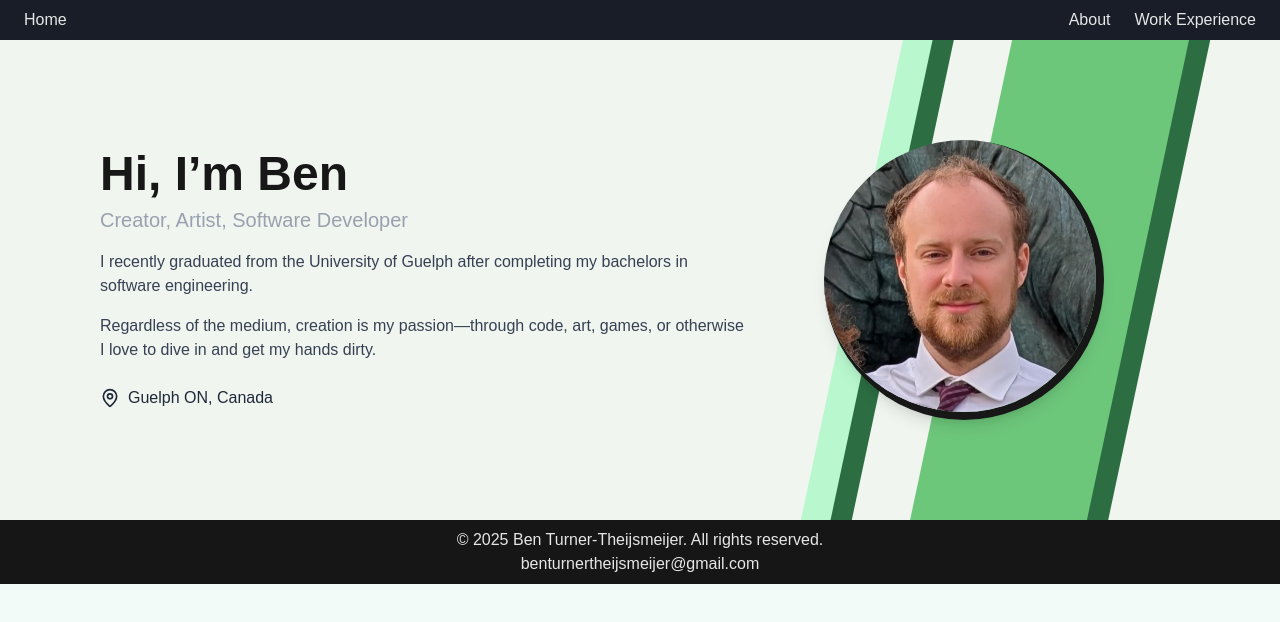
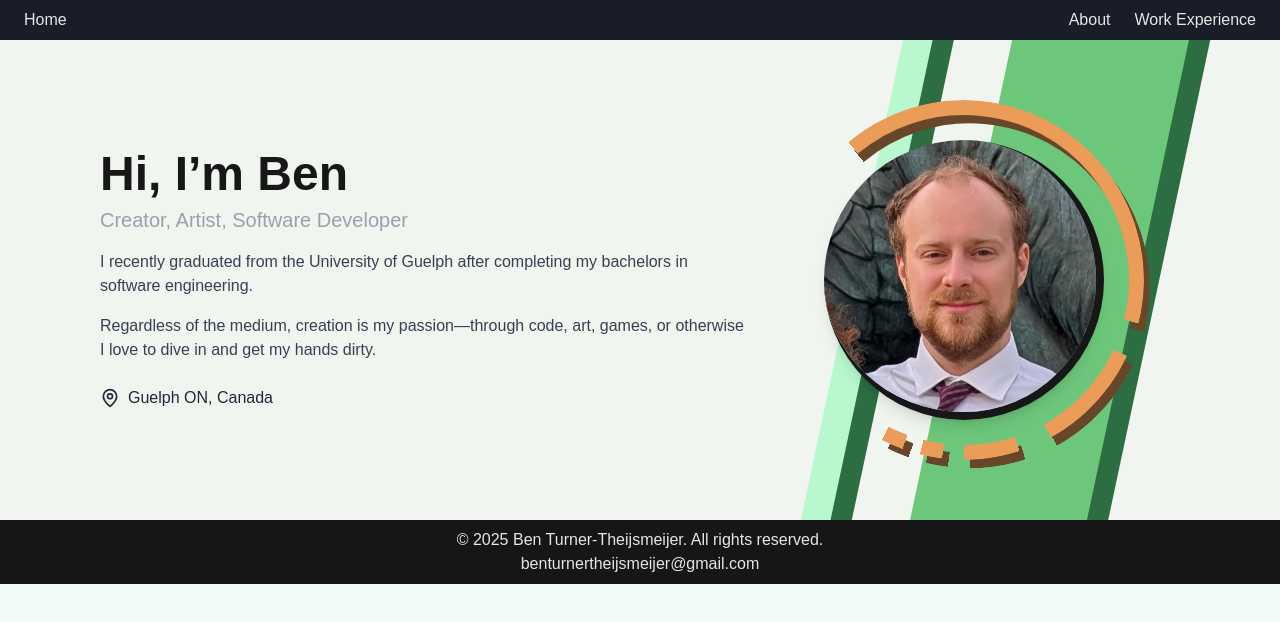
Before and after one commit to Ben-Turner-Theijsmeijer/Portfolio, a Next.js app: page /about in a window 1280 px wide. Shown: the top 622 px of the page. Built offline with nearby package versions, Linux system fonts and the light colour scheme.

Commit message:
added the circle part

```diff
--- a/app/about/page.tsx
+++ b/app/about/page.tsx
@@ -1,4 +1,5 @@
 import { MapPin } from "lucide-react";
+import { animate } from "motion";
 import * as motion from "motion/react-client"
 
 export default function AboutMe() {
@@ -26,8 +27,7 @@ export default function AboutMe() {
             <div className="md:w-2/5 flex justify-center mt-8 md:mt-0 relative">
                 {/* Stripe section */}
                 <div className="Stripe absolute inset-0 flex justify-center items-center">
-                    <motion.div
-                        className="absolute rotate-[260deg] md:rotate-[12deg] accent3 h-500 w-1/15 translate-y-[-3.5%] md:translate-y-[-18%]"
+                    <motion.div className="absolute rotate-[260deg] md:rotate-[12deg] accent-G3 h-500 w-1/15 translate-y-[-3.5%] md:translate-y-[-18%]"
                         variants={stripeVariants}
                         initial="hidden"
                         animate="visible"
@@ -38,8 +38,8 @@ export default function AboutMe() {
                             damping: 10,
                             delay: 0.2,
                         }} />
-                    <motion.div className="absolute rotate-[260deg] md:rotate-[12deg] accent1 h-500 w-1/15 translate-y-[-4%] md:translate-y-[-23%]"
-                    variants={stripeVariants}
+                    <motion.div className="absolute rotate-[260deg] md:rotate-[12deg] accent-G1 h-500 w-1/15 translate-y-[-4%] md:translate-y-[-23%]"
+                        variants={stripeVariants}
                         initial="hidden"
                         animate="visible"
                         transition={{
@@ -50,8 +50,8 @@ export default function AboutMe() {
                             delay: 0.2,
                         }} />
 
-                    <motion.div className="absolute rotate-[260deg] md:rotate-[12deg] accent3 h-500 w-2/5 translate-y-[2%] md:translate-y-[25%]"
-                    variants={stripeVariants}
+                    <motion.div className="absolute rotate-[260deg] md:rotate-[12deg] accent-G3 h-500 w-2/5 translate-y-[2%] md:translate-y-[25%]"
+                        variants={stripeVariants}
                         initial="hidden"
                         animate="visible"
                         transition={{
@@ -61,8 +61,8 @@ export default function AboutMe() {
                             damping: 10,
                             delay: 0.4,
                         }}  />
-                    <motion.div className="absolute rotate-[260deg] md:rotate-[12deg] accent2 h-500 w-2/5 translate-y-[1%] md:translate-y-[20%]"
-                    variants={stripeVariants}
+                    <motion.div className="absolute rotate-[260deg] md:rotate-[12deg] accent-G2 h-500 w-2/5 translate-y-[1%] md:translate-y-[20%]"
+                        variants={stripeVariants}
                         initial="hidden"
                         animate="visible"
                         transition={{
@@ -74,9 +74,28 @@ export default function AboutMe() {
                         }}  />
                 </div>
 
+                {/* Circle around portrait */}
+                <motion.div className="absolute inset-0 flex justify-center items-center"
+                    variants={circleVariant}
+                        initial="hidden"
+                        animate="visible"
+                        transition={{
+                            duration: 1,
+                        }}  >
+                        <div className="absolute size-90 rounded-full border-15 accent-O2 mask-conic-from-40% mask-conic-to-40% rotate-[-50deg] translate-y-[2%] translate-x-[2%]"/>
+                        <div className="absolute size-90 rounded-full border-15 accent-O1 mask-conic-from-40% mask-conic-to-40% rotate-[-50deg]"/>
+                        <div className="absolute size-90 rounded-full border-15 accent-O2 mask-conic-from-10% mask-conic-to-10% rotate-[105deg] translate-y-[2%] translate-x-[2%]"/>
+                        <div className="absolute size-90 rounded-full border-15 accent-O1 mask-conic-from-10% mask-conic-to-10% rotate-[105deg]"/>
+                        <div className="absolute size-90 rounded-full border-15 accent-O2 mask-conic-from-5% mask-conic-to-5% rotate-[152deg] translate-y-[2%] translate-x-[2%]"/>
+                        <div className="absolute size-90 rounded-full border-15 accent-O1 mask-conic-from-5% mask-conic-to-5% rotate-[152deg]"/>
+                        <div className="absolute size-90 rounded-full border-15 accent-O2 mask-conic-from-2% mask-conic-to-2% rotate-[177deg] translate-y-[2%] translate-x-[2%]"/>
+                        <div className="absolute size-90 rounded-full border-15 accent-O1 mask-conic-from-2% mask-conic-to-2% rotate-[177deg]"/>
+                        <div className="absolute size-90 rounded-full border-15 accent-O2 mask-conic-from-2% mask-conic-to-2% rotate-[190deg] translate-y-[2%] translate-x-[2%]"/>
+                        <div className="absolute size-90 rounded-full border-15 accent-O1 mask-conic-from-2% mask-conic-to-2% rotate-[190deg]"/>
+                </motion.div>
 
                 {/* Portrait Section */}
-                <div className="relative w-60 h-60 sm:w-70 sm:h-70 rounded-full overflow-hidden border-r-8 border-b-8 black shadow-lg">
+                <div className="relative size-60 sm:size-70 rounded-full overflow-hidden border-r-8 border-b-8 black shadow-lg">
                 <img
                     src="images/Ben PFP.jpg"
                     alt="Ben"
@@ -84,11 +103,20 @@ export default function AboutMe() {
                 />
                 </div>
             </div>
+
+
         </div>
+
+
     );
 }
 
 const stripeVariants = {
     hidden: { opacity: 0, x: 100 },
     visible: { opacity: 1, x: 0 },
-  };
+};
+
+const circleVariant = {
+    hidden: { opacity: 0, rotate: 0},
+    visible: { opacity: 1, rotate: 10 },
+};
--- a/app/globals.css
+++ b/app/globals.css
@@ -10,6 +10,7 @@
   --accent2: #6dc77b;
   --accent3: #2c6e42;
   --accent4: #181D27;
+  --accent5: #674629;
 }
 
 @theme inline {
@@ -30,6 +31,7 @@
     --accent2: #3A7D44;
     --accent3: #254D32;
     --accent4: #181D27;
+    --accent5: #674629;
   }
 }
 
@@ -56,22 +58,34 @@ body {
   bottom: 0;
 }
 
-.accent1 {
-  background-color: var(--accent1);
+.bg-O1 {
+  background-color: var(--accent);
 }
 
-.accent2 {
-  background-color: var(--accent2);
+.accent-O1 {
+  color: var(--accent);
 }
 
-.accent3 {
-  background-color: var(--accent3);
+.accent-O2{
+  color: var(--accent5);
 }
 
-.accent4 {
-  background-color: var(--accent4);
+.accent-G1 {
+  background-color: var(--accent1);
+  color: var(--accent1);
 }
 
-.accent5 {
-  background-color: var(--accent5);
+.accent-G2 {
+  background-color: var(--accent2);
+  color: var(--accent2);
 }
+
+.accent-G3 {
+  background-color: var(--accent3);
+  color: var(--accent3);
+}
+
+.accent-G4 {
+  background-color: var(--accent4);
+  color: var(--accent4);
+}
```
